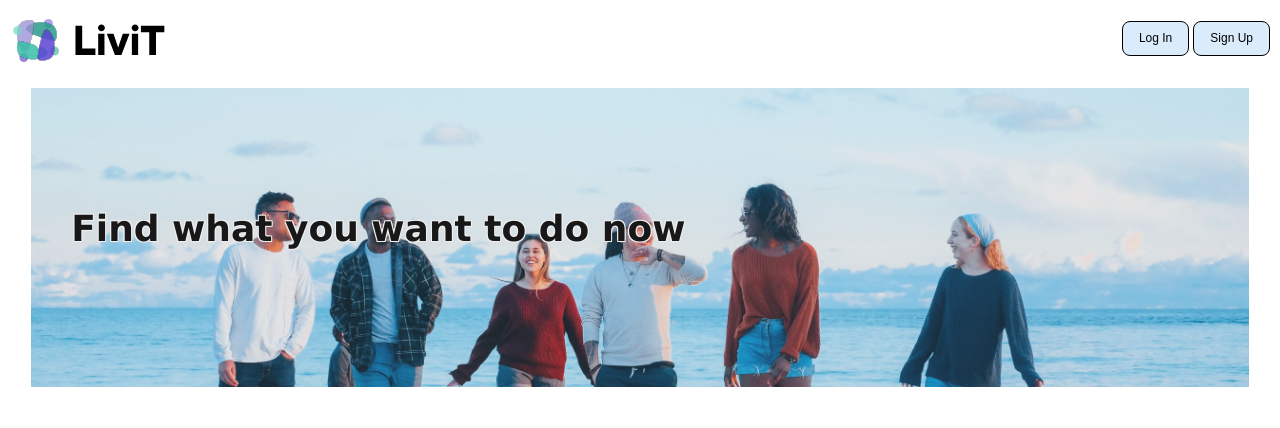
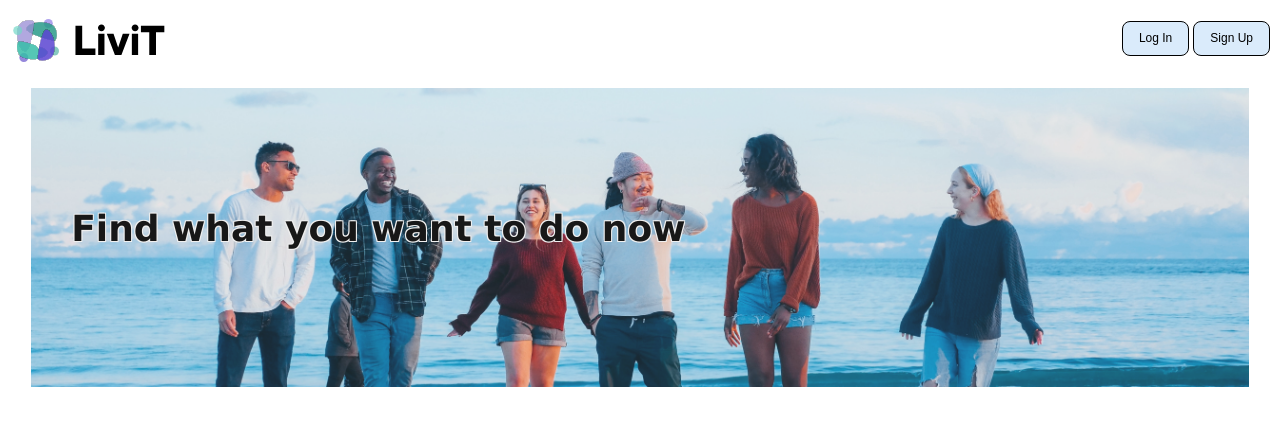
Before and after one commit to Jasmin-rios/Final_project, a Vue app: page / in a window 1280 px wide. Shown: the top 428 px of the page. Built offline with nearby package versions, Linux system fonts and the light colour scheme; no server answers.

Commit message:
last last changes

```diff
--- a/src/components/header_bar.vue
+++ b/src/components/header_bar.vue
@@ -91,7 +91,7 @@ export default {
     #hero {
         background:no-repeat url(../assets/background-image_2.jpg);
         background-size: cover;
-        background-position: 0px -100px;
+        background-position: 0px -150px;
         opacity: 0.9;
         padding: 90px 40px;
         width: 90%;
--- a/src/main.js
+++ b/src/main.js
@@ -9,3 +9,12 @@ const app = createApp(App)
 app.use(router)
 
 app.mount('#app')
+
+app.use((req, res, next) => {
+    res.setHeader("Access-Control-Allow-Origin", "*");
+    res.header(
+      "Access-Control-Allow-Headers",
+      "Origin, X-Requested-With, Content-Type, Accept"
+    );
+    next();
+  });
```
